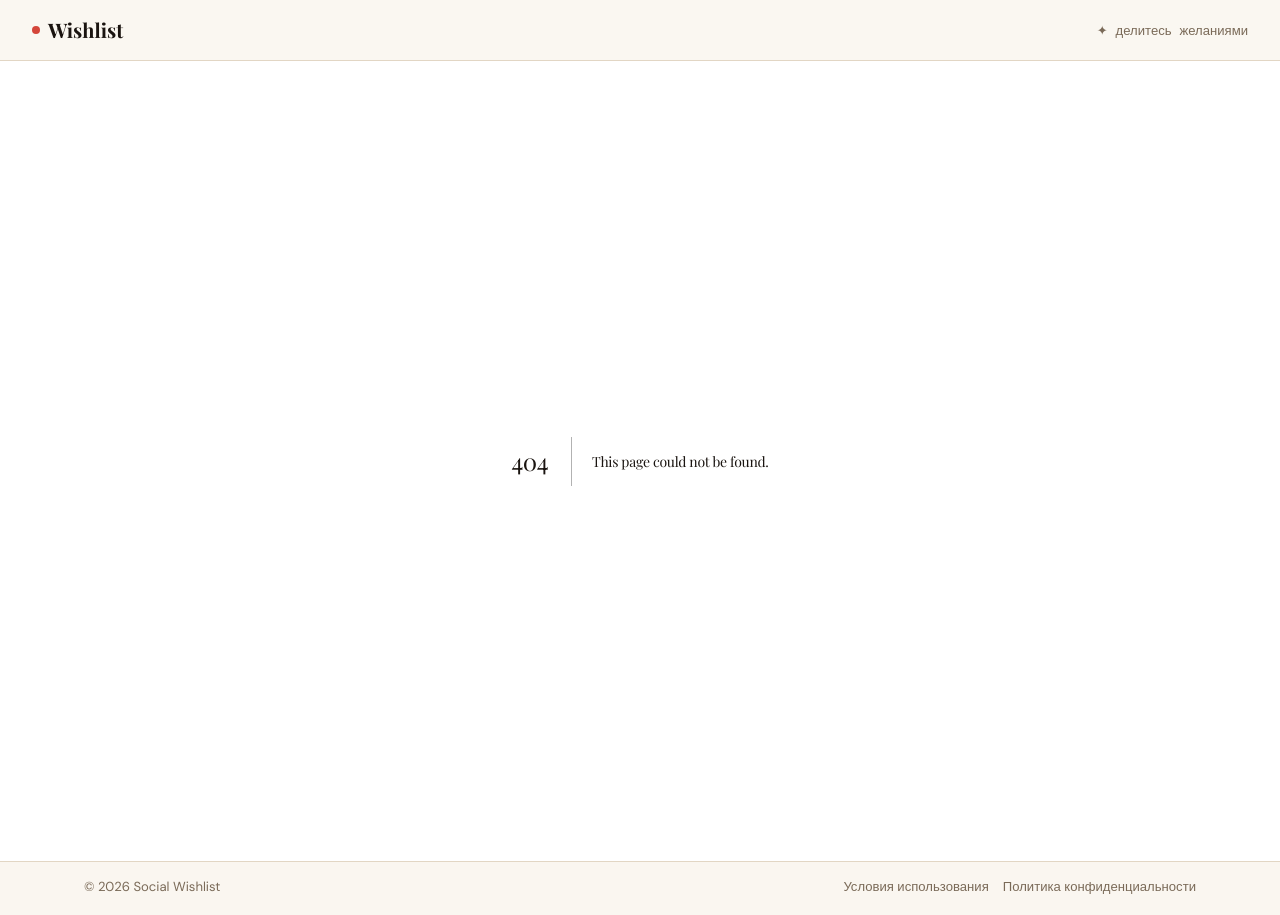
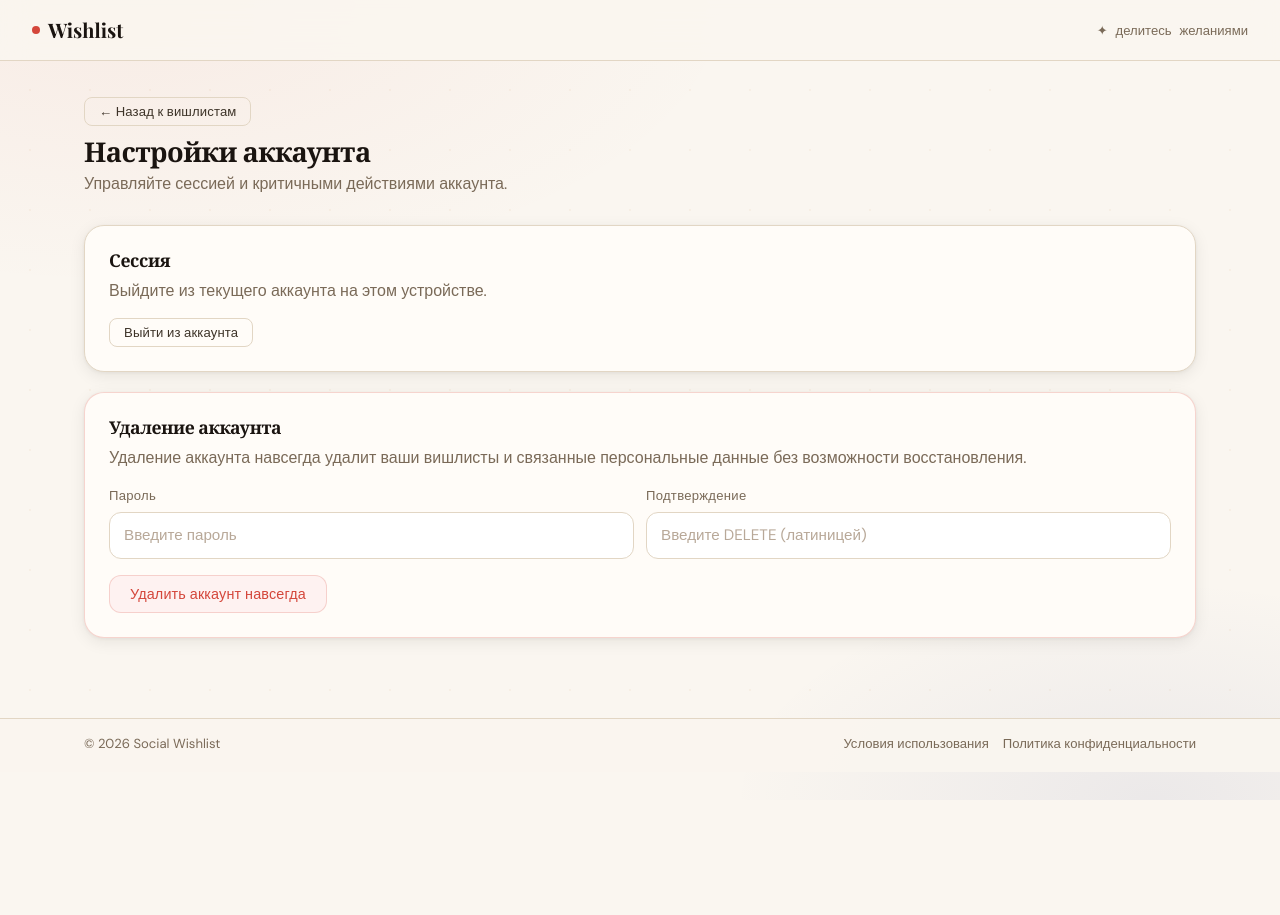
Before and after one commit to usrssssx/social-wishlist, a Next.js app in the folder frontend/: page /dashboard/settings in a window 1280 px wide. Before the commit this address had no page. After the commit the page ends 800 px from the top, so only its background shows below. Built offline with nearby package versions, Linux system fonts and the light colour scheme; no server answers; sample sign-in values are in the browser's storage; a web font is replaced by a local one.

Commit message:
Перенес удаление аккаунта в настройки кабинета

```diff
--- /dev/null
+++ b/frontend/app/dashboard/settings/page.tsx
@@ -0,0 +1 @@
+export { default } from './settings-page';
--- /dev/null
+++ b/frontend/app/dashboard/settings/settings-page.tsx
@@ -0,0 +1,110 @@
+'use client';
+
+import Link from 'next/link';
+import { FormEvent, useEffect, useState } from 'react';
+import { useRouter } from 'next/navigation';
+
+import { api, getReadableError } from '@/lib/api';
+import { clearAuthToken, getAuthToken } from '@/lib/utils';
+
+export default function DashboardSettingsPage() {
+  const router = useRouter();
+  const [token, setToken] = useState<string | null>(null);
+  const [deletePassword, setDeletePassword] = useState('');
+  const [deletePhrase, setDeletePhrase] = useState('');
+  const [deleteLoading, setDeleteLoading] = useState(false);
+  const [deleteError, setDeleteError] = useState('');
+
+  useEffect(() => {
+    const authToken = getAuthToken();
+    if (!authToken) {
+      router.replace('/auth');
+      return;
+    }
+    setToken(authToken);
+  }, [router]);
+
+  async function onDeleteAccount(e: FormEvent) {
+    e.preventDefault();
+    if (!token) return;
+    setDeleteError('');
+    setDeleteLoading(true);
+    try {
+      await api.deleteAccount(token, deletePassword, deletePhrase.trim());
+      clearAuthToken();
+      router.push('/');
+    } catch (err) {
+      setDeleteError(getReadableError(err, 'Не удалось удалить аккаунт'));
+    } finally {
+      setDeleteLoading(false);
+    }
+  }
+
+  return (
+    <main className="page">
+      <div className="page-header animate-fade-up">
+        <div>
+          <Link href="/dashboard" className="btn btn-ghost btn-sm" style={{ marginBottom: 10, display: 'inline-flex' }}>
+            ← Назад к вишлистам
+          </Link>
+          <h1 className="section-title">Настройки аккаунта</h1>
+          <p className="muted" style={{ marginTop: 4 }}>
+            Управляйте сессией и критичными действиями аккаунта.
+          </p>
+        </div>
+      </div>
+
+      <section className="card animate-fade-up" style={{ marginBottom: 20, animationDelay: '.05s' }}>
+        <h3 style={{ marginBottom: 8 }}>Сессия</h3>
+        <p className="muted" style={{ marginBottom: 14 }}>
+          Выйдите из текущего аккаунта на этом устройстве.
+        </p>
+        <button className="btn btn-ghost btn-sm" type="button" onClick={() => { clearAuthToken(); router.push('/auth'); }}>
+          Выйти из аккаунта
+        </button>
+      </section>
+
+      <section className="card animate-fade-up" style={{ borderColor: 'rgba(212,70,58,.22)', animationDelay: '.1s' }}>
+        <h3 style={{ marginBottom: 8 }}>Удаление аккаунта</h3>
+        <p className="muted" style={{ marginBottom: 14 }}>
+          Удаление аккаунта навсегда удалит ваши вишлисты и связанные персональные данные без возможности восстановления.
+        </p>
+        <form className="stack" onSubmit={onDeleteAccount}>
+          <div className="grid grid-2" style={{ gap: 12 }}>
+            <div className="form-group">
+              <label className="label" htmlFor="deletePassword">Пароль</label>
+              <input
+                id="deletePassword"
+                className="input"
+                type="password"
+                minLength={8}
+                required
+                value={deletePassword}
+                onChange={(e) => setDeletePassword(e.target.value)}
+                placeholder="Введите пароль"
+              />
+            </div>
+            <div className="form-group">
+              <label className="label" htmlFor="deletePhrase">Подтверждение</label>
+              <input
+                id="deletePhrase"
+                className="input"
+                type="text"
+                required
+                value={deletePhrase}
+                onChange={(e) => setDeletePhrase(e.target.value)}
+                placeholder="Введите DELETE (латиницей)"
+              />
+            </div>
+          </div>
+          {deleteError && <p className="error">{deleteError}</p>}
+          <div className="row">
+            <button className="btn btn-danger" type="submit" disabled={deleteLoading}>
+              {deleteLoading ? 'Удаляем...' : 'Удалить аккаунт навсегда'}
+            </button>
+          </div>
+        </form>
+      </section>
+    </main>
+  );
+}
--- a/frontend/app/privacy/page.tsx
+++ b/frontend/app/privacy/page.tsx
@@ -49,8 +49,8 @@ export default function PrivacyPage() {
           <section>
             <h3>5. Удаление аккаунта и данных</h3>
             <p className="muted">
-              Вы можете удалить аккаунт в разделе «Опасная зона» в кабинете. При удалении удаляются аккаунт и связанные
-              персональные данные, включая ваши вишлисты.
+              Вы можете удалить аккаунт в разделе «Настройки аккаунта» в кабинете. При удалении удаляются аккаунт и
+              связанные персональные данные, включая ваши вишлисты.
             </p>
           </section>
 
```
Also changed, not shown: frontend/app/dashboard/dashboard-page.tsx (+3 -71 lines), 1 other file (tests, documents, lock files or other folders).
